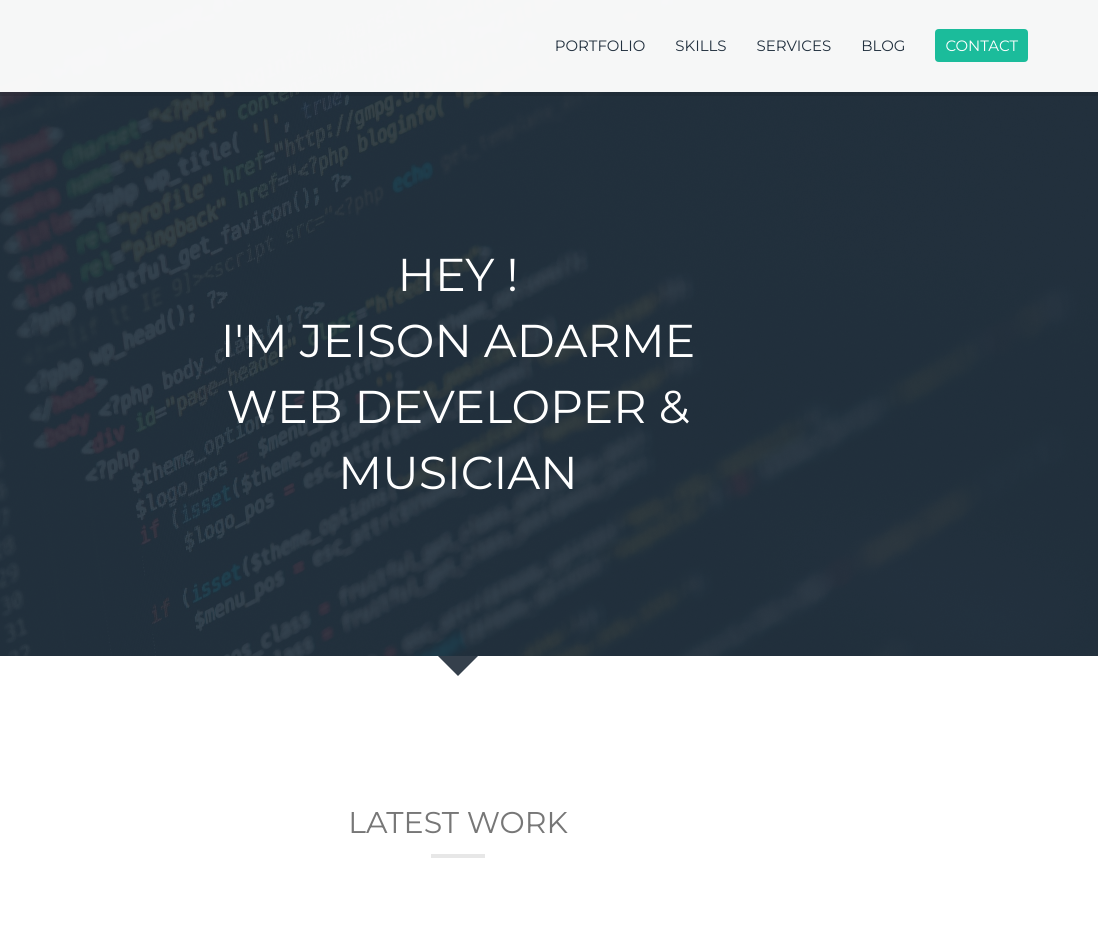
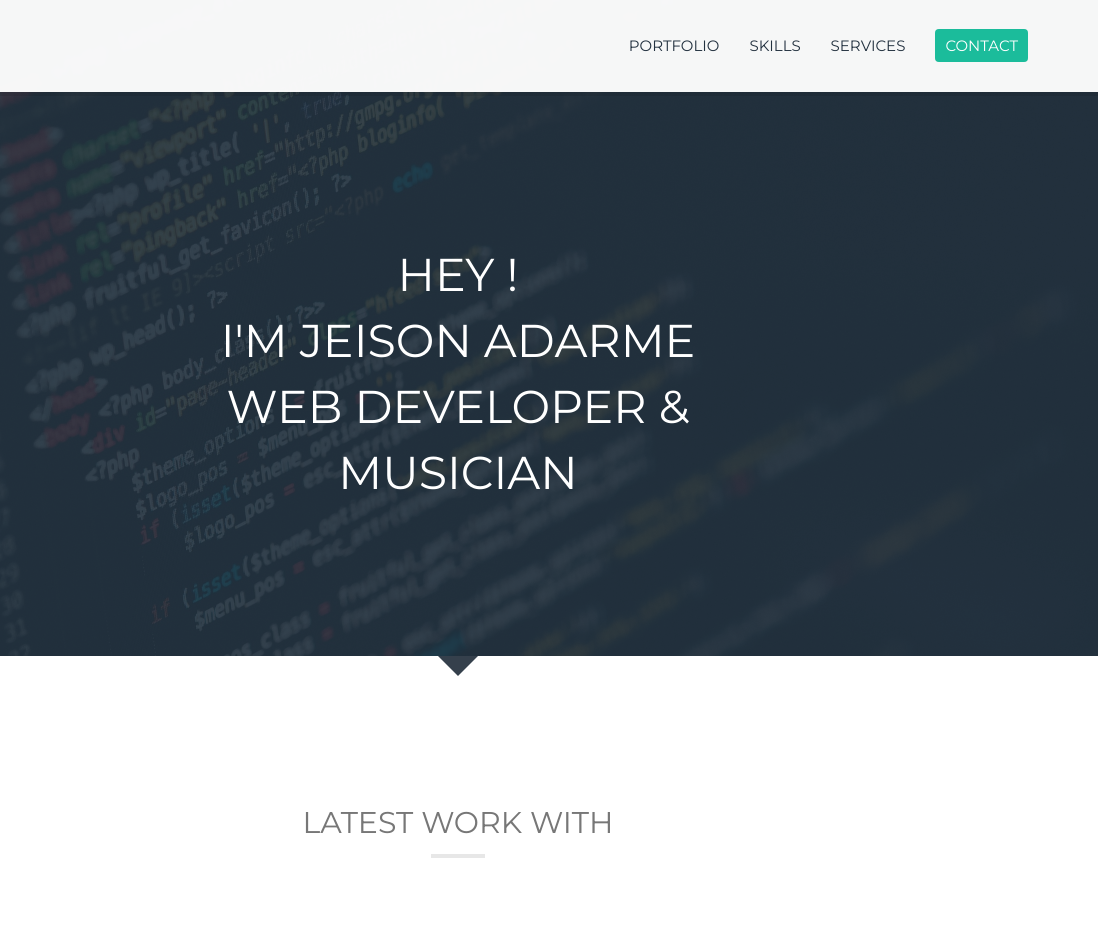
Before and after one commit to jeisonadarme/resume, a plain HTML site: page Numo/index.html in a window 1280 px wide. Shown: the top 952 px of the page, 182-1280 px from the left. Drawn offline with nearby package versions, Linux system fonts and the light colour scheme.

Commit message:
lastest work

```diff
--- a/Numo/index.html
+++ b/Numo/index.html
@@ -42,7 +42,7 @@
             <li><a data-scroll href="#portfolio">Portfolio</a></li>
             <li><a data-scroll href="#skills">Skills</a></li>
             <li><a data-scroll href="#services">Services</a></li>
-            <li><a data-scroll href="blog.html">Blog</a></li>
+            <!--li><a data-scroll href="blog.html">Blog</a></li-->
             <li><a data-scroll href="#contact"><span class="contact">Contact</span></a></li>
           </ul>
         </div>
@@ -71,7 +71,7 @@
 
         <div class="row">
           <div class="col-sm-12">
-            <h2 class="title">LATEST WORK</h2>
+            <h2 class="title">LATEST WORK WITH</h2>
             <hr>
           </div>
         </div>
```
Also changed, not shown: Numo/assets/images/terpel.png (added).
